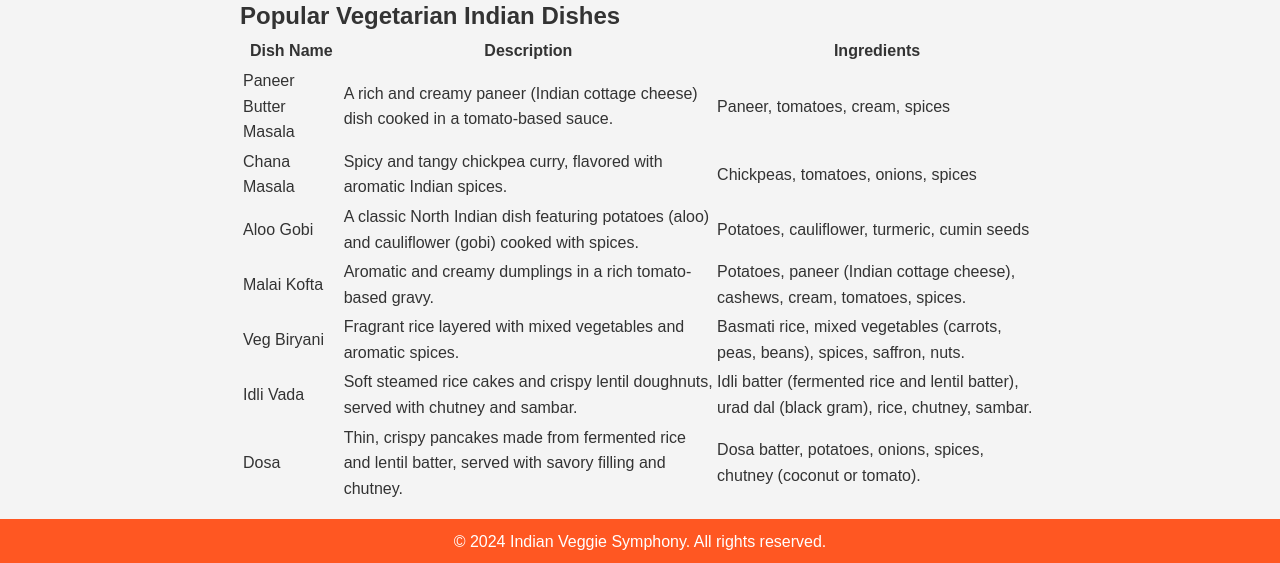
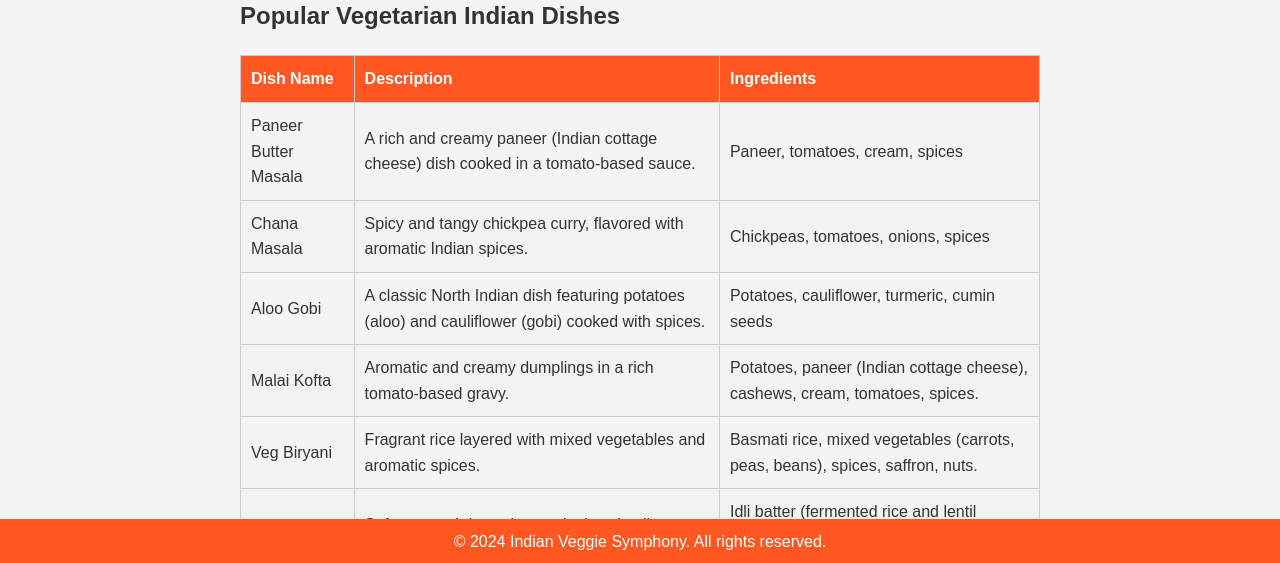
Before and after one commit to ag76742/Indian-Veggie-Symphony, a plain HTML site: page tips.html in a window 1280 px wide. Shown: the part 235-798 px from the top of the page. Drawn offline with Linux system fonts and the light colour scheme.

Commit message:
styles.css

```diff
--- a/styles.css
+++ b/styles.css
@@ -55,7 +55,6 @@ nav ul li a:hover {
 main {
     margin: 0 auto;
     max-width: 800px;
-
     flex: 1;
 }
 
@@ -144,3 +143,37 @@ form input[type="submit"]:hover {
 .dropdown-btn.active + .dropdown-content {
     display: block;
 }
+
+/* Video styling */
+iframe {
+    max-width: 50%;
+    margin-left: 20px; /* Adjust as needed to create space between image and video */
+}
+
+/* Table styling */
+table {
+    width: 100%;
+    border-collapse: collapse;
+    margin-top: 20px;
+    margin-bottom: 70px;
+    border: 1px solid #ccc;
+}
+
+table th, table td {
+    padding: 10px;
+    border: 1px solid #ccc;
+    text-align: left;
+}
+
+table th {
+    background-color: #ff5722;
+    color: #fff;
+}
+
+table tbody tr:nth-child(even) {
+    background-color: #f2f2f2;
+}
+
+table tbody tr:hover {
+    background-color: #e0e0e0;
+}
```
